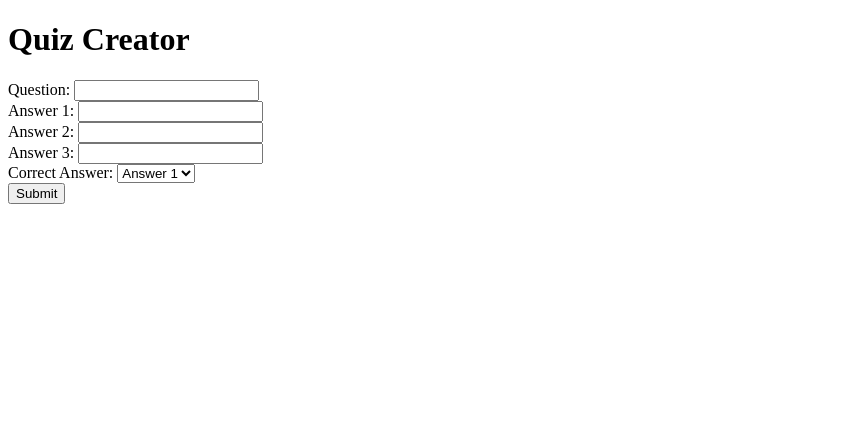
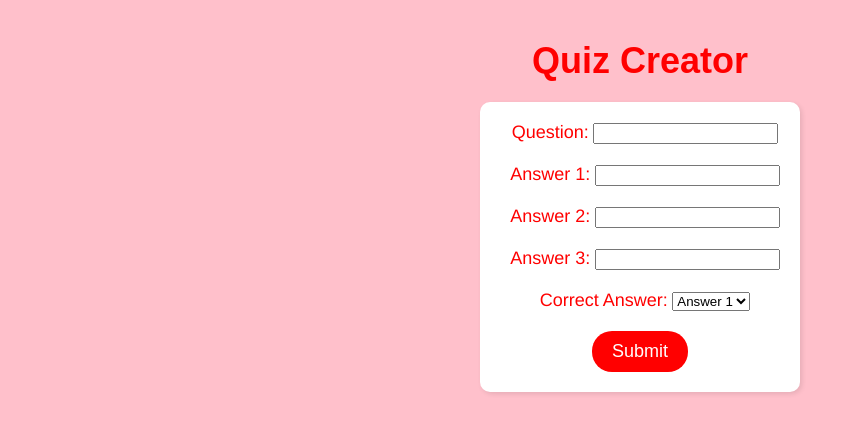
Before and after one commit to dtomeme/dtomeme.github.io, a plain HTML site: page index.html in a window 1280 px wide. Shown: the whole page, without its empty margins (0-857 px from the left). Drawn offline with Linux system fonts and the light colour scheme.

Commit message:
Update index.html

```diff
--- a/index.html
+++ b/index.html
@@ -1,11 +1,71 @@
 <!DOCTYPE html>
-<html>
+<html lang="en">
   <head>
-    <title>Quiz Creator</title>
+    <title>Quiz</title>
+    <style>
+      body {
+        background-color: pink;
+        color: red;
+        font-family: Arial, sans-serif;
+        text-align: center;
+      }
+
+      h1 {
+        font-size: 36px;
+        margin: 40px 0 20px 0;
+      }
+
+      form {
+        background-color: white;
+        padding: 20px;
+        border-radius: 10px;
+        box-shadow: 2px 2px 5px rgba(0, 0, 0, 0.1);
+        display: inline-block;
+      }
+
+      div + div {
+        margin-top: 20px;
+      }
+
+      input[type="radio"] {
+        vertical-align: middle;
+      }
+
+      label {
+        font-size: 18px;
+        margin-left: 10px;
+      }
+
+      button[type="submit"] {
+        background-color: red;
+        color: white;
+        padding: 10px 20px;
+        border-radius: 20px;
+        border: none;
+        font-size: 18px;
+        cursor: pointer;
+        margin-top: 20px;
+      }
+    </style>
+    <meta charset="UTF-8" />
+    <meta http-equiv="X-UA-Compatible" content="IE=edge" />
+    <meta name="viewport" content="width=device-width, initial-scale=1.0" />
+    <link rel="stylesheet" href="style.css" />
+    <title>Happy Valentine's Day!</title>
+
   </head>
   <body>
+    <main class="container">
+      <div class="heart-1 heart"></div>
+      <div class="heart-2 heart"></div>
+      <div class="heart-3 heart"></div>
+      <div class="heart-4 heart"></div>
+      <div class="heart-5 heart"></div>
+      <div class="heart-6 heart"></div>
+      <div class="heart-7 heart"></div>
+    </main>
     <h1>Quiz Creator</h1>
-    <form id="quiz-form">
+    <form id="quiz-form" style="font-family:helvetica">
       <div>
         <label for="question">Question:</label>
         <input type="text" id="question" name="question">
```
